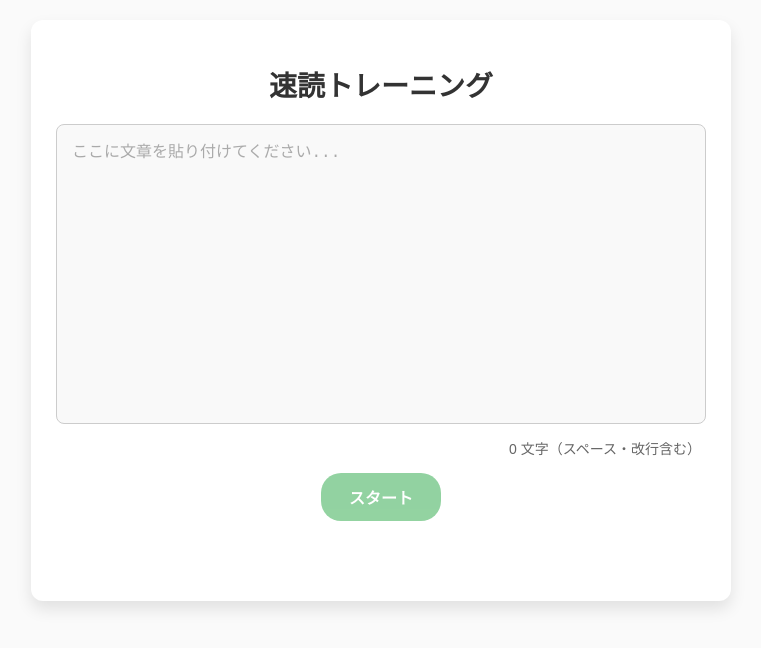
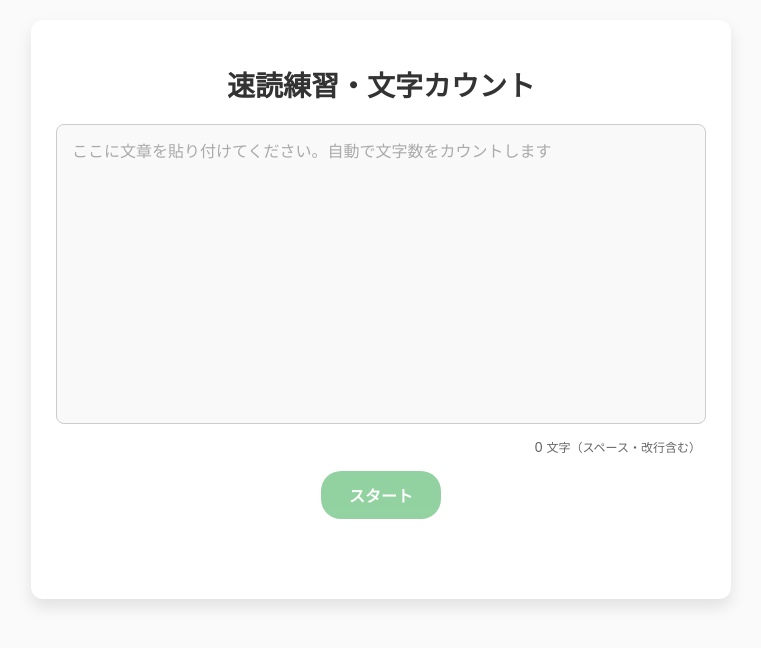
Before and after one commit to torusk/my-speed-reader, a React (Vite) app: page / in a window 1280 px wide. Shown: the top 648 px of the page, without its empty margins (259-1020 px from the left). Built offline with nearby package versions, Linux system fonts and the light colour scheme.

Commit message:
タイトルに文字カウント追記、文字数表示赤字強調

```diff
--- a/src/App.tsx
+++ b/src/App.tsx
@@ -49,13 +49,24 @@ const TextDisplayArea = styled.textarea`
 `;
 
 // 追加: 文字数表示用スタイル
-const CharCountText = styled.div`
+const CharCountWrapper = styled.div`
   width: 100%;
   text-align: right;
-  font-size: 14px;
-  color: #666;
   margin-bottom: 15px;
   padding: 0 5px;
+`;
+
+const CountNumber = styled.span<{ $hasText: boolean }>`
+  font-size: ${({ $hasText }) => ($hasText ? "18px" : "14px")};
+  color: ${({ $hasText }) => ($hasText ? "#dc3545" : "#666")};
+  font-weight: ${({ $hasText }) => ($hasText ? "bold" : "normal")};
+  transition: all 0.2s ease;
+`;
+
+const CountDescription = styled.span`
+  font-size: 12px;
+  color: #666;
+  margin-left: 4px;
 `;
 
 const ControlsWrapper = styled.div`
@@ -276,19 +287,22 @@ export const App: React.FC = () => {
     <>
       <GlobalStyle />
       <AppContainer>
-        <FixedTitle>速読トレーニング</FixedTitle>
+        <FixedTitle>速読練習・文字カウント</FixedTitle>
 
         <TextDisplayArea
-          placeholder="ここに文章を貼り付けてください..."
+          placeholder="ここに文章を貼り付けてください。自動で文字数をカウントします"
           value={text}
           onChange={handleTextChange}
           readOnly={isReading || isFinished}
         />
 
         {/* 追加: リアルタイム文字数表示 */}
-        <CharCountText>
-          {text.length.toLocaleString()} 文字（スペース・改行含む）
-        </CharCountText>
+        <CharCountWrapper>
+          <CountNumber $hasText={text.length > 0}>
+            {text.length.toLocaleString()}
+          </CountNumber>
+          <CountDescription>文字（スペース・改行含む）</CountDescription>
+        </CharCountWrapper>
 
         <ControlsWrapper>
           <ButtonContainer>
```
